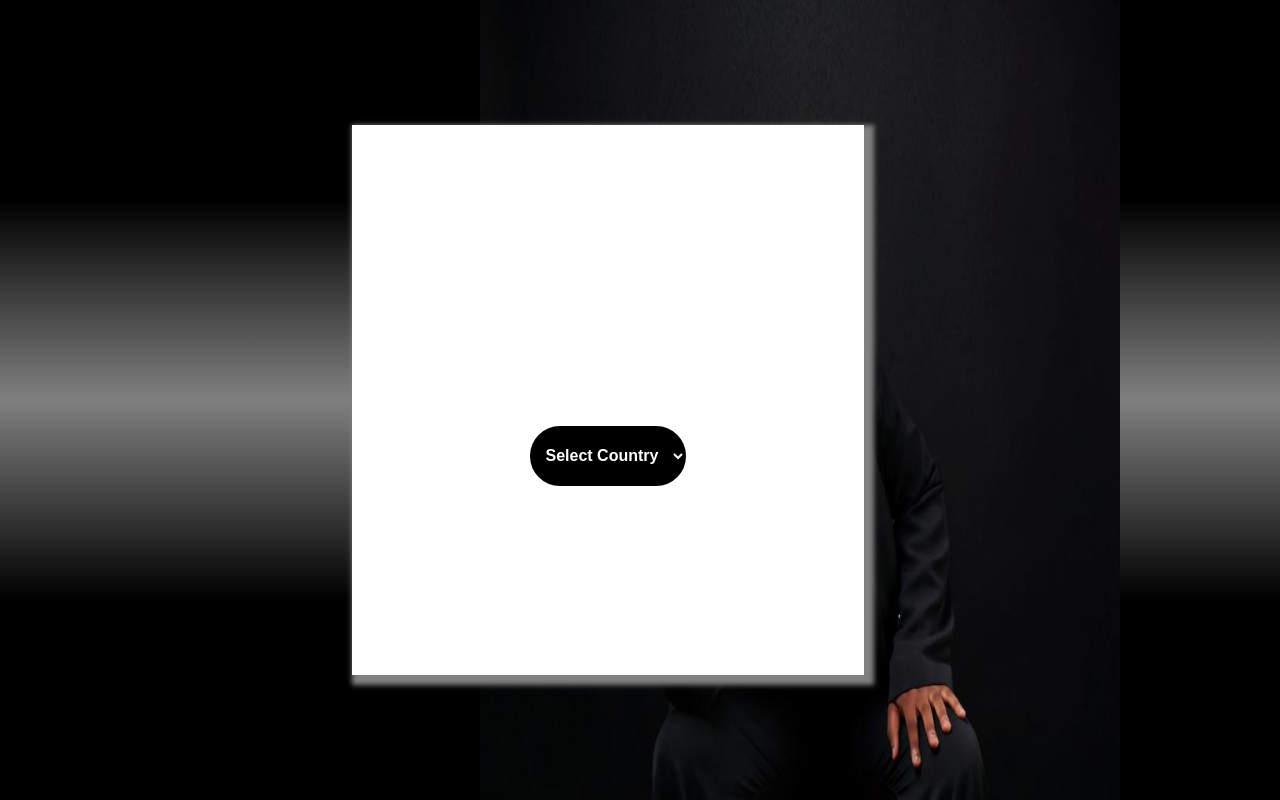
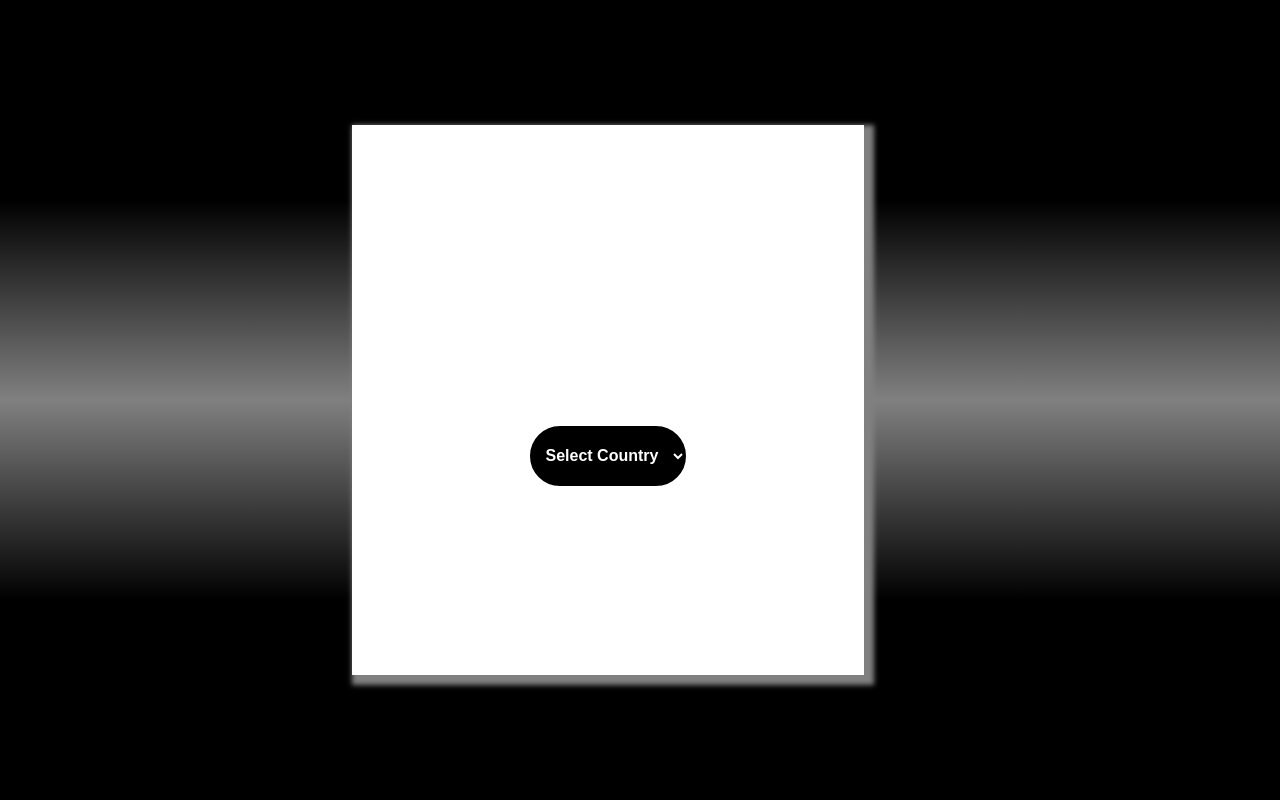
Before and after one commit to Joshuainfluence/veecla, a PHP site: page /veecla/ in a window 1280 px wide. Run offline with PHP 8.4, Linux system fonts and the light colour scheme.

Commit message:
successsful

```diff
--- a/index.php
+++ b/index.php
@@ -63,8 +63,8 @@
                 }
             }
         </style>
-                <img src="img/aunty_vic.jpg" class="background2-clip" alt="">
-        <img src="img/WhatsApp Image 2023-12-20 at 18.31.06_3709ef4b.jpg" class="background-clip" alt="">
+                <!-- <img src="img/aunty_vic.jpg" class="background2-clip" alt="">
+        <img src="img/WhatsApp Image 2023-12-20 at 18.31.06_3709ef4b.jpg" class="background-clip" alt=""> -->
         <div class="content">
             <h1>Veecla</h1>
             <h3>Realising True Beauty</h3>
```
